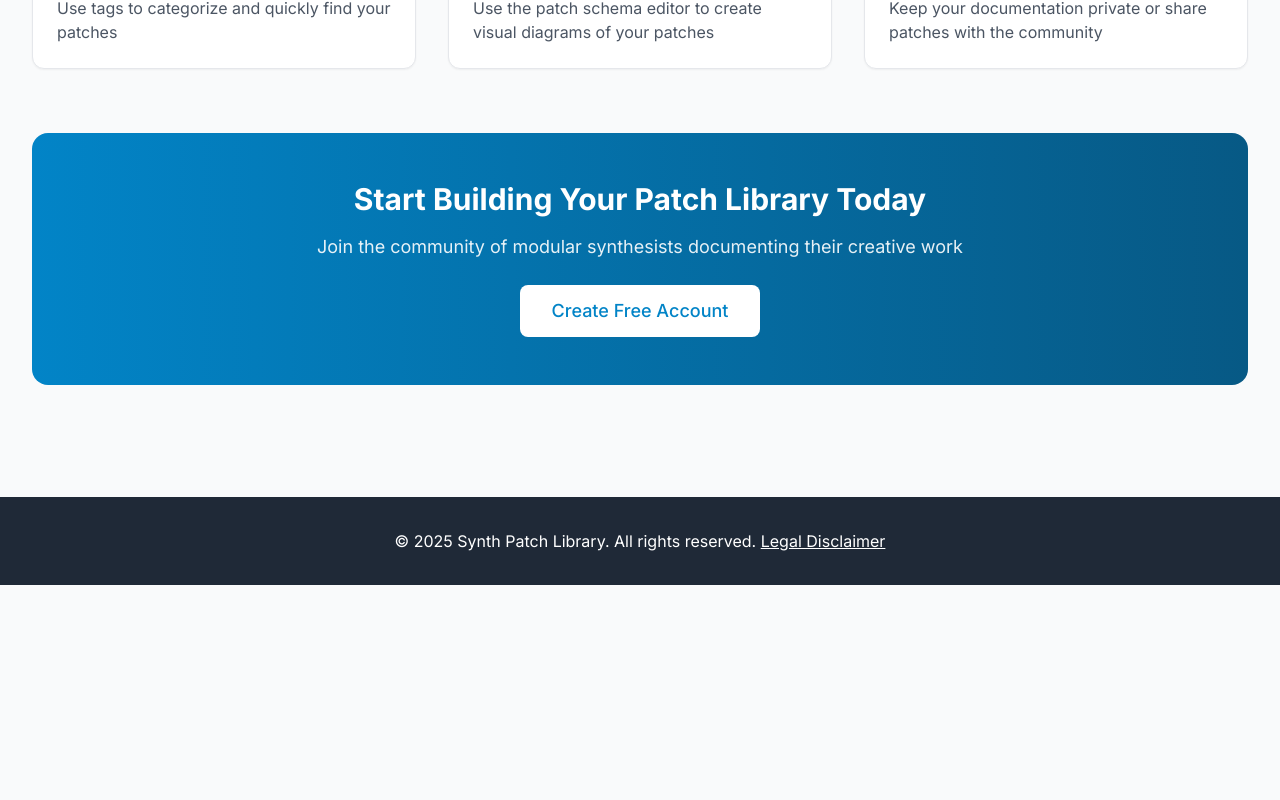
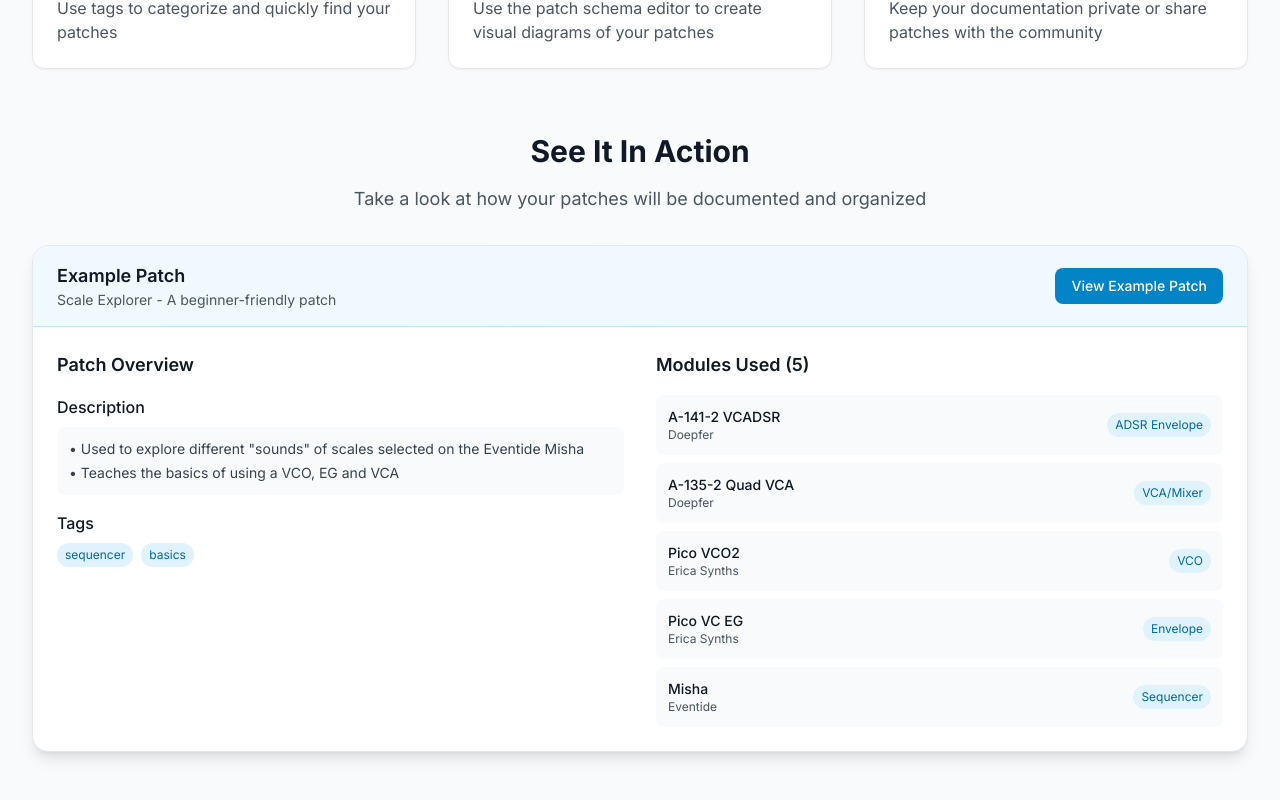
Before and after one commit to ajerni/patches, a Next.js app: page / in a window 1280 px wide. Shown: the part 700-1500 px from the top of the page. Before the commit the page ends 1285 px from the top, so only its background shows below. Built offline with nearby package versions, Linux system fonts and the light colour scheme; no server answers.

Commit message:
so far so good

```diff
--- a/app/api/patches/[id]/route.ts
+++ b/app/api/patches/[id]/route.ts
@@ -26,7 +26,11 @@ export async function GET(
   try {
     const session = await getServerSession(authOptions);
 
-    if (!session?.user?.id) {
+    // Allow access to the specific public patch without authentication
+    if (params.id === "cmgj5m2vo0007109dy80vryyu") {
+      // Skip session check for public patch
+    } else if (!session?.user?.id) {
+      // Require authentication for all other patches
       return NextResponse.json(
         { error: "Unauthorized" },
         { status: 401 }
@@ -59,8 +63,14 @@ export async function GET(
       );
     }
 
-    // Allow viewing if it's the user's own patch OR if it's a public patch
-    if (patch.userId !== session.user.id && (patch as any).private) {
+    // Allow viewing if:
+    // 1. It's the specific public example patch (no auth required)
+    // 2. It's the user's own patch
+    // 3. It's someone else's shared (non-private) patch and user is authenticated
+    if (params.id === "cmgj5m2vo0007109dy80vryyu") {
+      // Always allow the public example patch
+    } else if (patch.userId !== session?.user?.id && patch.private) {
+      // Block access to other users' private patches
       return NextResponse.json(
         { error: "Forbidden" },
         { status: 403 }
--- a/app/page.tsx
+++ b/app/page.tsx
@@ -106,6 +106,87 @@ export default function Home() {
 
         </div>
 
+        {/* Visual Showcase Section */}
+        <div className="mb-12 sm:mb-16">
+          <div className="text-center mb-8">
+            <h2 className="text-2xl sm:text-3xl font-bold text-gray-900 mb-4">
+              See It In Action
+            </h2>
+            <p className="text-lg text-gray-600 max-w-2xl mx-auto">
+              Take a look at how your patches will be documented and organized
+            </p>
+          </div>
+
+          <div className="bg-white rounded-2xl shadow-lg border border-gray-200 overflow-hidden">
+            <div className="bg-gradient-to-r from-primary-50 to-primary-100/50 px-6 py-4 border-b border-primary-200">
+              <div className="flex items-center justify-between">
+                <div>
+                  <h3 className="text-lg font-semibold text-gray-900">Example Patch</h3>
+                  <p className="text-sm text-gray-600">Scale Explorer - A beginner-friendly patch</p>
+                </div>
+                <Link
+                  href="/patches/cmgj5m2vo0007109dy80vryyu"
+                  className="bg-primary-600 text-white px-4 py-2 rounded-lg text-sm font-medium hover:bg-primary-700 transition"
+                >
+                  View Example Patch
+                </Link>
+              </div>
+            </div>
+
+            <div className="p-6">
+              <div className="grid grid-cols-1 lg:grid-cols-2 gap-8">
+                {/* Patch Overview */}
+                <div>
+                  <h4 className="text-lg font-semibold text-gray-900 mb-4">Patch Overview</h4>
+                  <div className="space-y-4">
+                    <div>
+                      <h5 className="font-medium text-gray-900 mb-2">Description</h5>
+                      <div className="text-sm text-gray-700 bg-gray-50 p-3 rounded-lg">
+                        <ul className="space-y-1">
+                          <li>• Used to explore different "sounds" of scales selected on the Eventide Misha</li>
+                          <li>• Teaches the basics of using a VCO, EG and VCA</li>
+                        </ul>
+                      </div>
+                    </div>
+
+                    <div>
+                      <h5 className="font-medium text-gray-900 mb-2">Tags</h5>
+                      <div className="flex flex-wrap gap-2">
+                        <span className="px-2 py-1 bg-primary-100 text-primary-700 text-xs rounded-full">sequencer</span>
+                        <span className="px-2 py-1 bg-primary-100 text-primary-700 text-xs rounded-full">basics</span>
+                      </div>
+                    </div>
+                  </div>
+                </div>
+
+                {/* Modules Used Preview */}
+                <div>
+                  <h4 className="text-lg font-semibold text-gray-900 mb-4">Modules Used (5)</h4>
+                  <div className="space-y-2">
+                    {[
+                      { name: "A-141-2 VCADSR", manufacturer: "Doepfer", type: "ADSR Envelope" },
+                      { name: "A-135-2 Quad VCA", manufacturer: "Doepfer", type: "VCA/Mixer" },
+                      { name: "Pico VCO2", manufacturer: "Erica Synths", type: "VCO" },
+                      { name: "Pico VC EG", manufacturer: "Erica Synths", type: "Envelope" },
+                      { name: "Misha", manufacturer: "Eventide", type: "Sequencer" }
+                    ].map((module, index) => (
+                      <div key={index} className="flex items-center justify-between p-3 bg-gray-50 rounded-lg">
+                        <div>
+                          <div className="font-medium text-sm text-gray-900">{module.name}</div>
+                          <div className="text-xs text-gray-600">{module.manufacturer}</div>
+                        </div>
+                        <span className="px-2 py-1 bg-primary-100 text-primary-700 text-xs rounded-full">
+                          {module.type}
+                        </span>
+                      </div>
+                    ))}
+                  </div>
+                </div>
+              </div>
+            </div>
+          </div>
+        </div>
+
         {/* CTA Section */}
         <div className="bg-gradient-to-r from-primary-600 to-primary-800 rounded-2xl p-6 sm:p-12 text-center text-white">
           <h2 className="text-2xl sm:text-3xl font-bold mb-3 sm:mb-4">
--- a/app/patches/[id]/page.tsx
+++ b/app/patches/[id]/page.tsx
@@ -53,13 +53,15 @@ export default function PatchDetailPage({ params }: { params: { id: string } })
   const [loading, setLoading] = useState(true);
 
   useEffect(() => {
-    if (status === "unauthenticated") {
+    // Allow access to the specific public patch without authentication
+    if (status === "unauthenticated" && params.id !== "cmgj5m2vo0007109dy80vryyu") {
       router.push("/login");
     }
-  }, [status, router]);
+  }, [status, router, params.id]);
 
   useEffect(() => {
-    if (status === "authenticated") {
+    // Fetch patch if authenticated OR if it's the public patch
+    if (status === "authenticated" || (status === "unauthenticated" && params.id === "cmgj5m2vo0007109dy80vryyu")) {
       fetchPatch();
     }
   }, [status, params.id]);
@@ -70,12 +72,29 @@ export default function PatchDetailPage({ params }: { params: { id: string } })
       if (res.ok) {
         const data = await res.json();
         setPatch(data);
+      } else if (res.status === 401) {
+        // Unauthorized - redirect to login
+        router.push("/login");
+      } else if (res.status === 403) {
+        // Forbidden - redirect to dashboard (user can't access this patch)
+        router.push("/dashboard");
       } else {
-        router.push("/dashboard");
+        // Other errors - only redirect to dashboard if it's not the public patch
+        if (params.id !== "cmgj5m2vo0007109dy80vryyu") {
+          router.push("/dashboard");
+        } else {
+          console.error("Failed to fetch public patch:", res.status);
+          setLoading(false);
+        }
       }
     } catch (error) {
       console.error("Failed to fetch patch:", error);
-      router.push("/dashboard");
+      // Only redirect to dashboard if it's not the public patch
+      if (params.id !== "cmgj5m2vo0007109dy80vryyu") {
+        router.push("/dashboard");
+      } else {
+        setLoading(false);
+      }
     } finally {
       setLoading(false);
     }
@@ -273,7 +292,7 @@ export default function PatchDetailPage({ params }: { params: { id: string } })
             <div className="px-4 sm:px-8 py-4 sm:py-6 border-b border-gray-200">
             <h2 className="text-lg sm:text-xl font-semibold text-gray-900 mb-3 sm:mb-4 flex items-center gap-2">
               <Network className="h-4 sm:h-5 w-4 sm:w-5" />
-              Patch Schema
+              Patch Diagram
             </h2>
             <p className="text-xs sm:text-sm text-gray-600 mb-3 sm:mb-4">
               Visual diagram showing the signal flow and connections in this patch.
```
Also changed, not shown: middleware.ts (+20 -2 lines).
